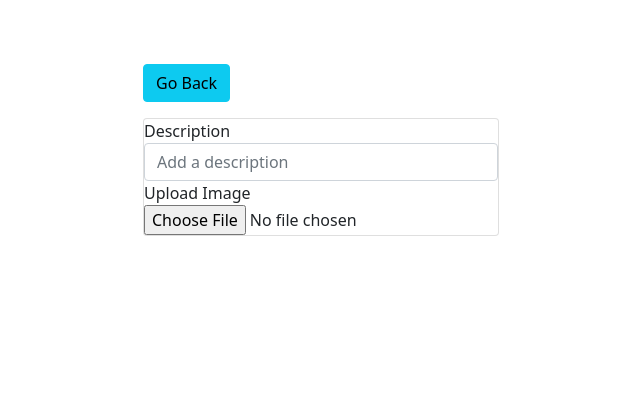
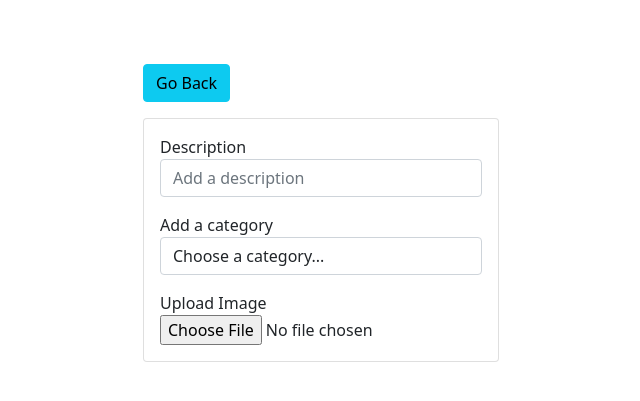
Before and after one commit to Kahumbi/galery, a Django app: template pictures/templates/pictures/add.html in a window 1280 px wide. Shown: the top 401 px of the page, without its empty margins (319-959 px from the left). Run offline with Django 4.2, Linux system fonts and the light colour scheme; the template is opened without the code that fills it, so the values that code supplies are empty.

Commit message:
Add form input fields to accomodate back end functionality

```diff
--- a/pictures/templates/pictures/add.html
+++ b/pictures/templates/pictures/add.html
@@ -16,14 +16,21 @@
                 <a href="{% url 'gallery'%}" class="btn btn-info my-3">Go Back</a>
                 <div class="card">
                     <form>
-                        <div class="form-group">
+                        <div class="form-group m-3">
                             <label>Description</label>
-                            <input type="text" placeholder="Add a description" class="form-control">
+                            <input name="description" type="text" placeholder="Add a description" class="form-control">
                         </div>
 
-                        <div class="form-group">
+                        <div class="form-group m-3">
+                            <label>Add a category</label>
+                            <select name="category" class="form-control">
+                                <option value="none">Choose a category...</option>
+                            </select>
+                        </div>
+
+                        <div class="form-group m-3">
                           <label>Upload Image</label>
-                          <input type="file" class="form-control-file">
+                          <input name="image" type="file" class="form-control-file">
                         </div>
                     </form>
                 </div>
--- a/pictures/views.py
+++ b/pictures/views.py
@@ -15,4 +15,6 @@ def viewPhoto(request, pk):
     return render(request, 'pictures/photo.html', {'photo' : photo})
 
 def addPhoto(request):
+    categories = Category.objects.all()
+    context = {'categories':categories, 'photos' : photos}
     return render(request, 'pictures/add.html')
```
